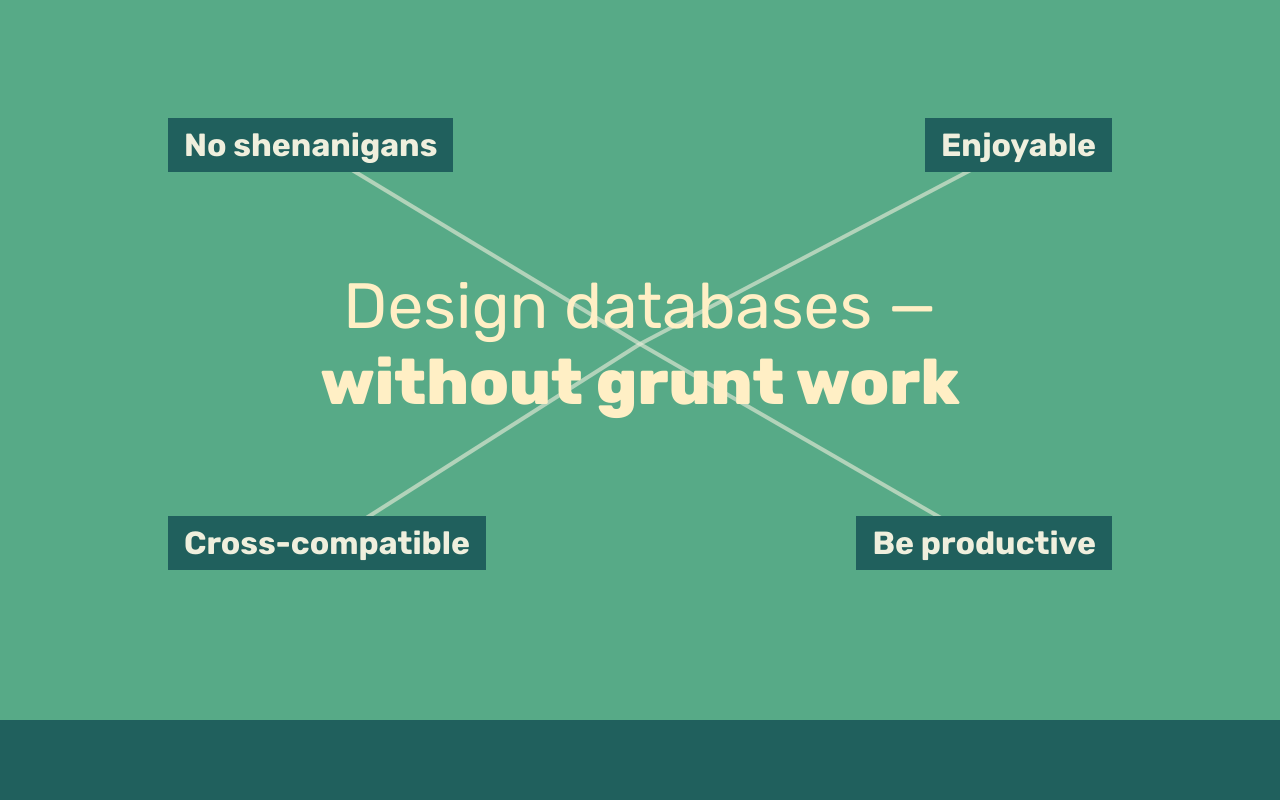
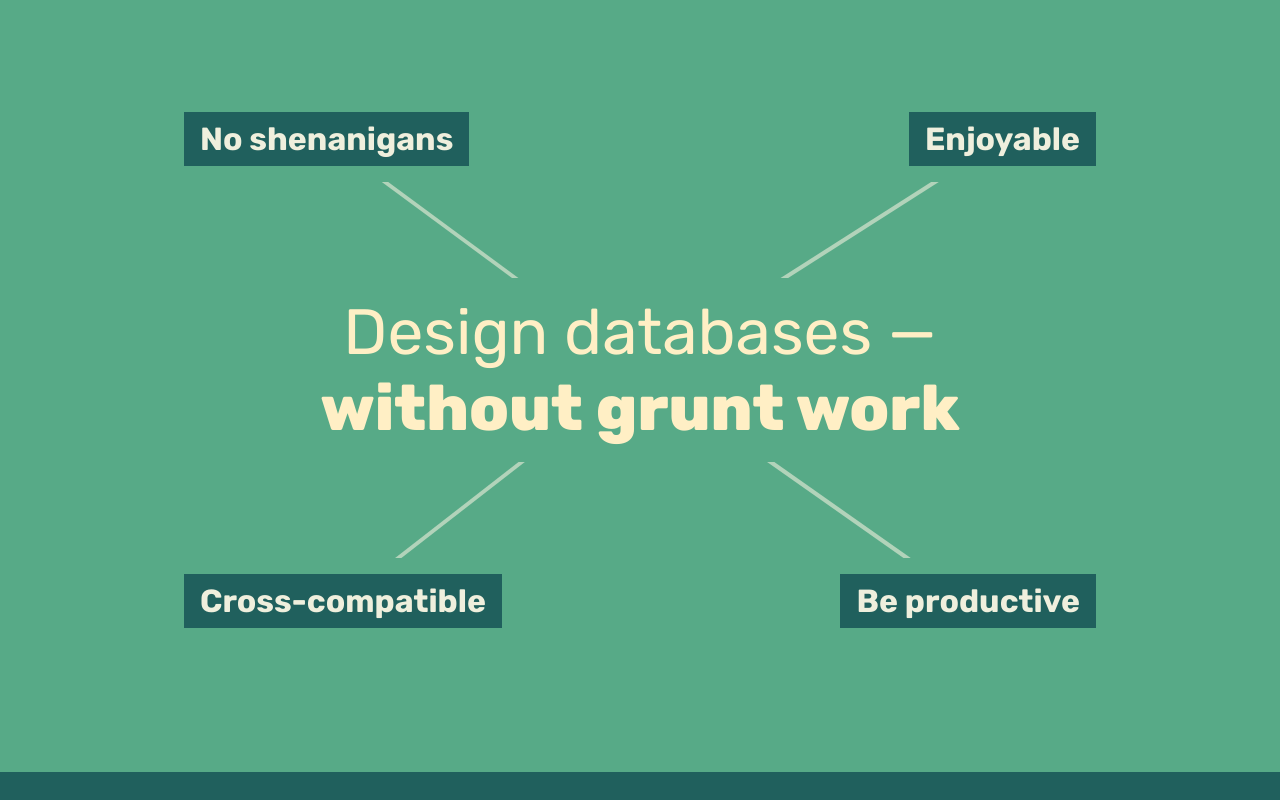
Before and after one commit to pieter-groenendijk/sifaka-dev-landingsite, a Svelte app in the folder landingsite/: page / in a window 1280 px wide. Built offline with nearby package versions, Linux system fonts and the light colour scheme.

Commit message:
Circle clip in

```diff
--- a/landingsite/src/App.svelte
+++ b/landingsite/src/App.svelte
@@ -106,6 +106,8 @@
         grid-area: main;
         justify-self: center;
         align-self: center;
+        background-color: var(--green);
+        border: 16px solid var(--green);
         font-size: 64px;
         font-weight: 400;
         text-align: center;
@@ -122,11 +124,12 @@
         height: fit-content;
         padding-inline: 16px;
         padding-block: 8px;
+        border: 16px solid var(--green);
         background-color: var(--dark-green);
         font-size: 32px;
         font-weight: 700;
         color: var(--light);
-        animation: 300ms ease-in-out 100ms both fade-in;
+        animation: 300ms ease-in-out var(--animation-stage-one) both fade-in;
     }
 
     :is(#section--hero__elem--two, #section--hero__elem--four) {
@@ -140,13 +143,22 @@
         width: 100%;
         height: 100%;
         z-index: -1;
+        animation: 900ms ease-in-out var(--animation-stage-two) both circle-clip-in;
+    }
+
+    @keyframes circle-clip-in {
+        from {
+            clip-path: circle(0px at center);
+        }
+
+        to {
+            clip-path: circle(500px at center);
+        }
     }
 
     line {
         stroke: color-mix(in srgb, var(--light) 60%, transparent 40%);
         stroke-width: 4px;
-        animation: 300ms ease-in-out 100ms both fade-in;
+        animation: 300ms ease-in-out var(--animation-stage-two) both fade-in;
     }
-
-
 </style>
--- a/landingsite/src/app.css
+++ b/landingsite/src/app.css
@@ -1,3 +1,8 @@
+:root {
+    --animation-stage-one: 300ms;
+    --animation-stage-two: calc(var(--animation-stage-one) + 300ms);
+}
+
 body {
     animation: 300ms ease-in-out both fade-in;
 }
```
